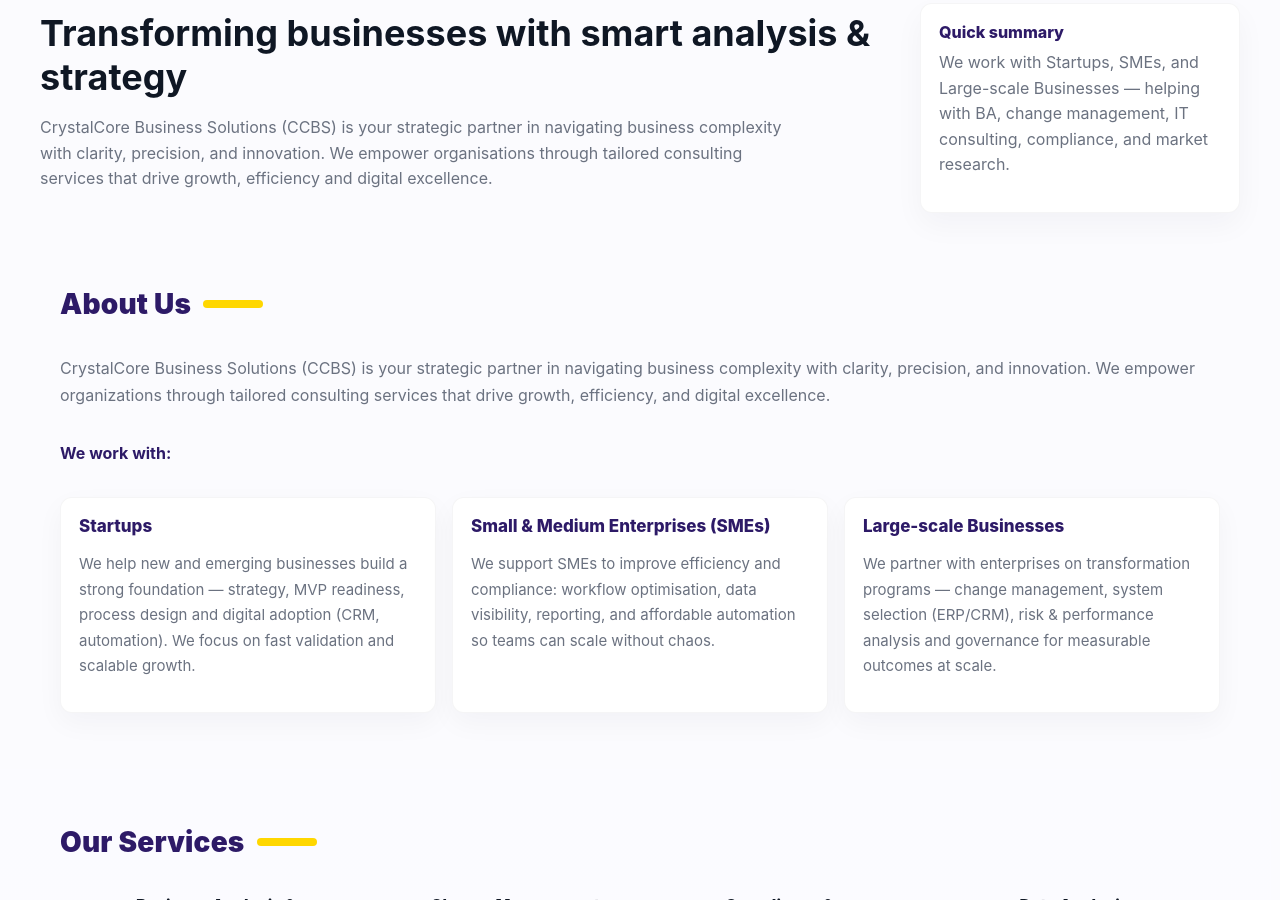
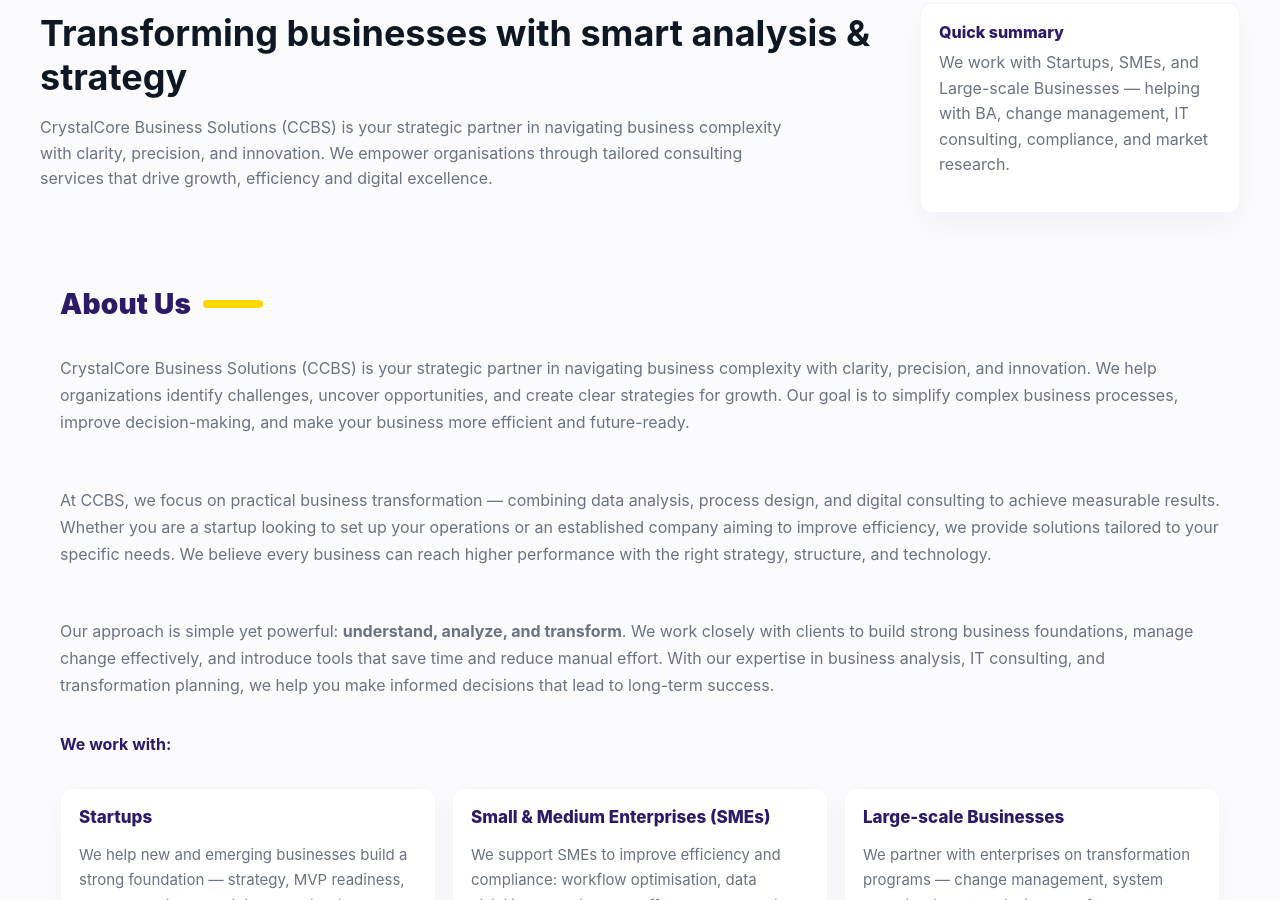
Before and after one commit to saravanaakconsult-pixel/Newtest, a plain HTML site: page index.html in a window 1280 px wide. Shown: the part 321-1221 px from the top of the page. Drawn offline with Linux system fonts and the light colour scheme.

Commit message:
Update index.html

```diff
--- a/index.html
+++ b/index.html
@@ -240,7 +240,23 @@
     <div class="container">
       <div class="section-title"><h2 id="about-title">About Us</h2><div class="accent" aria-hidden="true"></div></div>
       <div class="about-content">
-        <p style="color:var(--muted)">CrystalCore Business Solutions (CCBS) is your strategic partner in navigating business complexity with clarity, precision, and innovation. We empower organizations through tailored consulting services that drive growth, efficiency, and digital excellence.</p>
+        <p style="color:var(--muted)">
+  CrystalCore Business Solutions (CCBS) is your strategic partner in navigating business complexity with clarity, precision, and innovation.
+  We help organizations identify challenges, uncover opportunities, and create clear strategies for growth.
+  Our goal is to simplify complex business processes, improve decision-making, and make your business more efficient and future-ready.
+</p>
+
+<p style="color:var(--muted)">
+  At CCBS, we focus on practical business transformation — combining data analysis, process design, and digital consulting to achieve measurable results.
+  Whether you are a startup looking to set up your operations or an established company aiming to improve efficiency, we provide solutions tailored to your specific needs.
+  We believe every business can reach higher performance with the right strategy, structure, and technology.
+</p>
+
+<p style="color:var(--muted)">
+  Our approach is simple yet powerful: <strong>understand, analyze, and transform</strong>.
+  We work closely with clients to build strong business foundations, manage change effectively, and introduce tools that save time and reduce manual effort.
+  With our expertise in business analysis, IT consulting, and transformation planning, we help you make informed decisions that lead to long-term success.
+</p>
        <strong style="display:block;margin-bottom:6px;color:var(--purple)">We work with:</strong>
 
 <div class="work-grid" aria-label="Who we work with">
```
